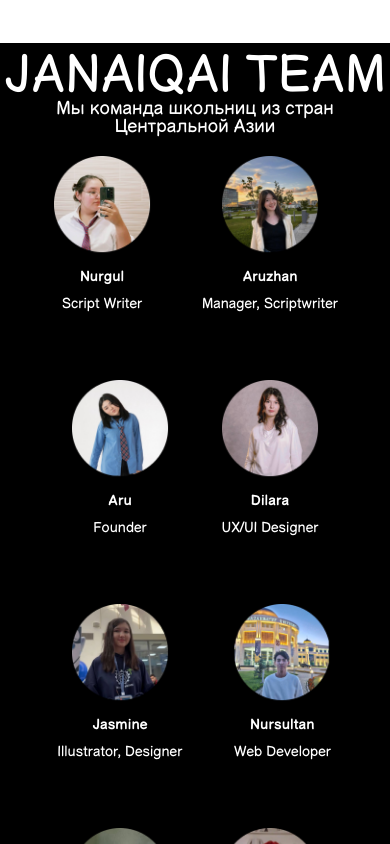
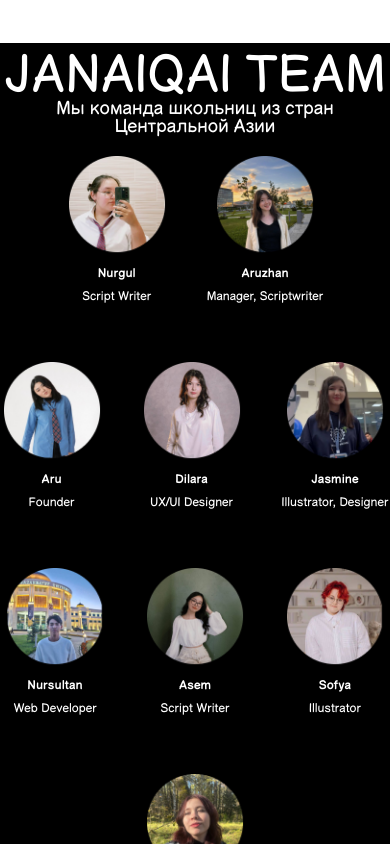
Before and after one commit to Nurswizz/janaikai, a React (Vite) app in the folder frontend/: page / in a window 390 px wide. Shown: the part 2340-3184 px from the top of the page. Built offline with nearby package versions, Linux system fonts and the light colour scheme.

Commit message:
member responsivness fix

```diff
--- a/frontend/src/pages/App/App-Responsive.css
+++ b/frontend/src/pages/App/App-Responsive.css
@@ -232,9 +232,14 @@
     .black-container p {
       font-size: 20px;
     }
-
+    .members {
+      gap: 40px;
+    }
     .member img {
       height: 100px;
+    }
+    .member p, span {
+      font-size: 12px;
     }
     .contact .content p {
       font-size: 20px;
```
